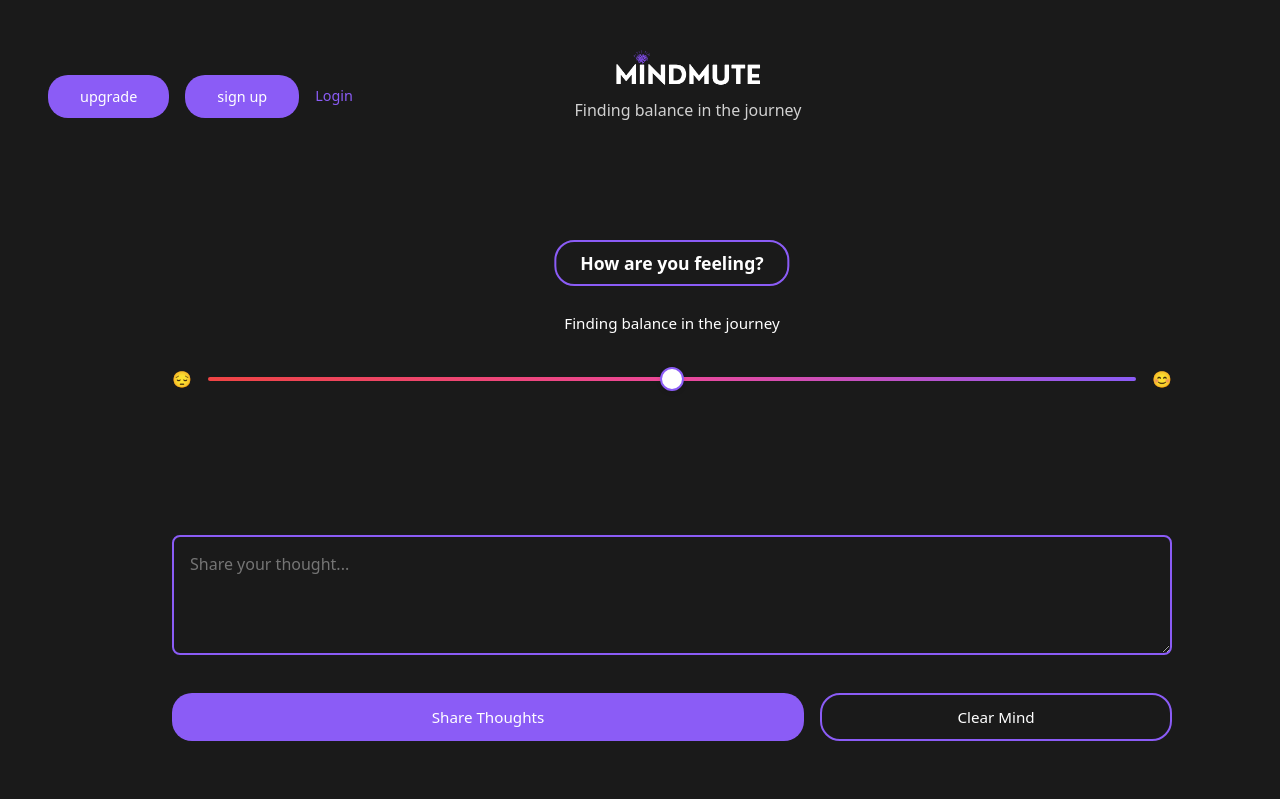
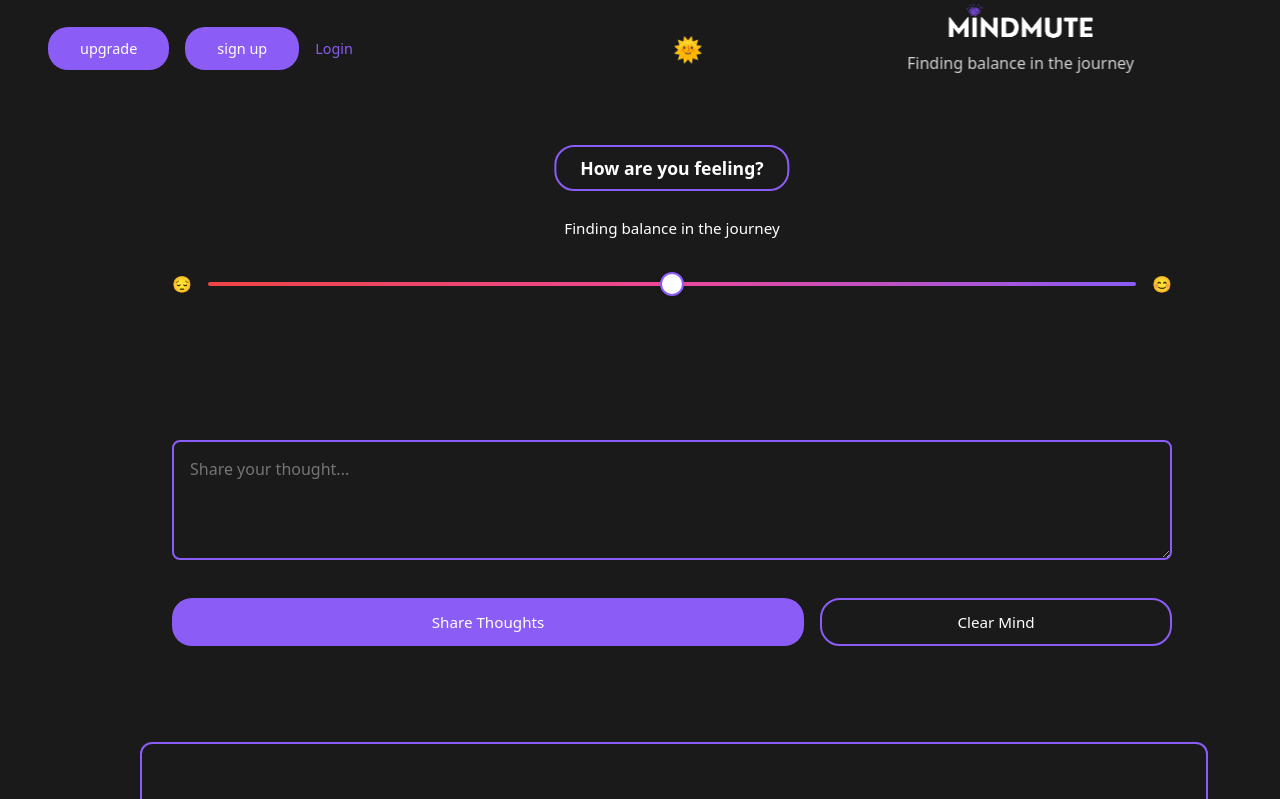
Before and after one commit to fahadbash1r/Mindmute, a React (Vite) app: page / in a window 1280 px wide. Shown: the top 799 px of the page. Built offline with nearby package versions, Linux system fonts and the light colour scheme.

Commit message:
Fix logo centering in desktop view

```diff
--- a/src/App.css
+++ b/src/App.css
@@ -76,7 +76,7 @@ header {
   margin: 0 auto;
   padding: 1.5rem 2rem;
   display: grid;
-  grid-template-columns: 1fr auto 1fr;
+  grid-template-columns: minmax(100px, 1fr) auto minmax(100px, 1fr);
   align-items: center;
   position: relative;
 }
@@ -117,6 +117,8 @@ header {
   justify-content: center;
   padding: 0;
   grid-column: 2;
+  margin: 0 auto;
+  width: fit-content;
 }
 
 .logo {
@@ -846,6 +848,12 @@ main {
   .logo p {
     font-size: 1rem;
   }
+
+  .logo-wrapper {
+    transform: translateX(-50%);
+    position: absolute;
+    left: 50%;
+  }
 }
 
 /* Overlay for sidebar */
```
